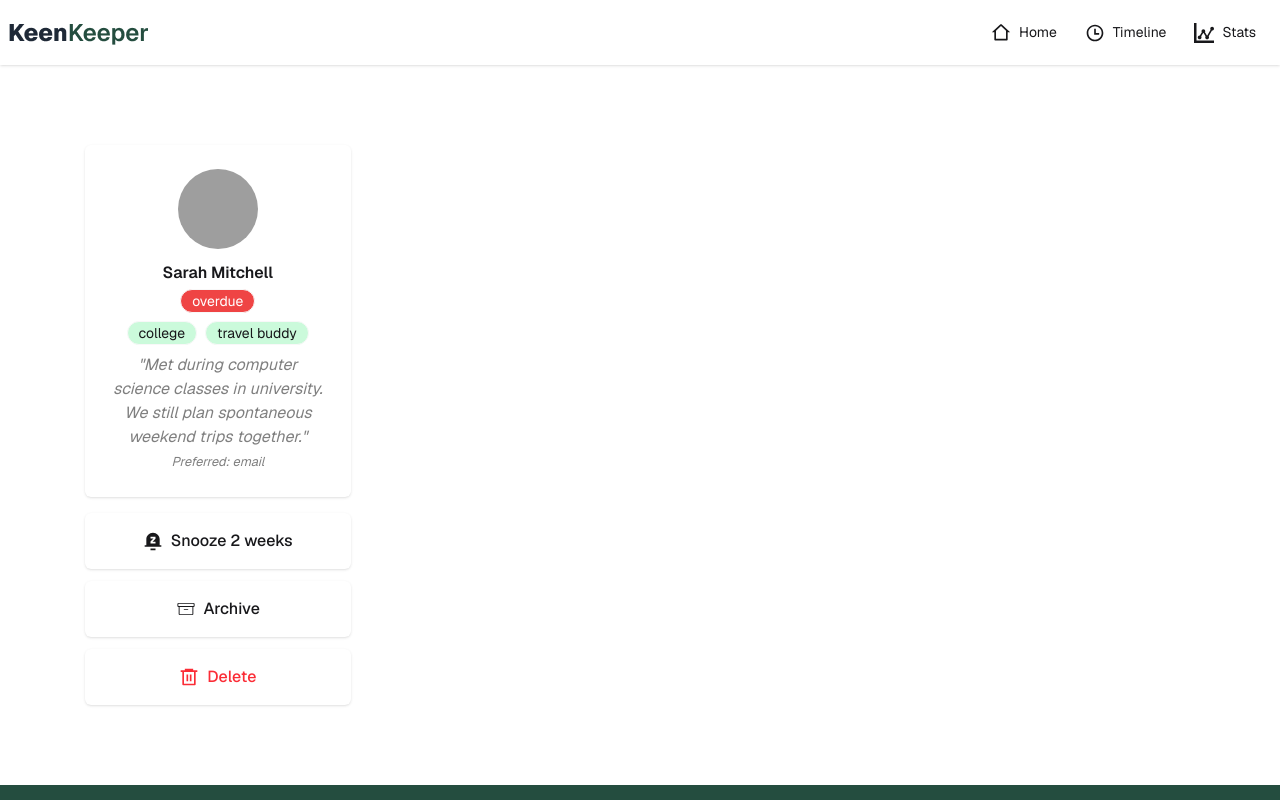
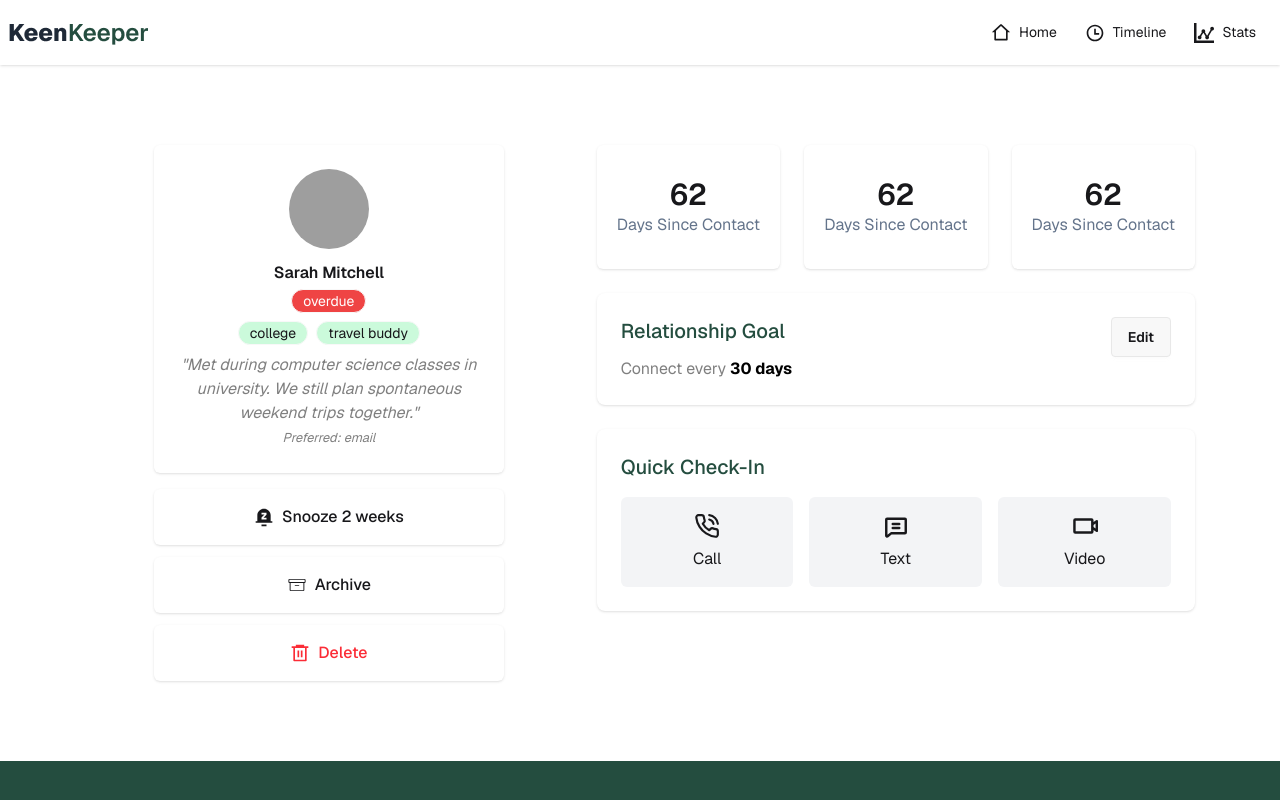
Before and after one commit to antick-arch/KeenKeeper, a Next.js app: page /details/1 in a window 1280 px wide. Shown: the top 800 px of the page. Built offline with nearby package versions, Linux system fonts and the light colour scheme; grey boxes are pictures that could not be loaded.

Commit message:
Enhance FriendDetails page with new layout, quick check-in options, and add NotFound component; update Footer styling and implement FriendContext for state management

```diff
--- a/src/app/details/[id]/page.jsx
+++ b/src/app/details/[id]/page.jsx
@@ -1,7 +1,8 @@
 import friends from '@/data/friends.json';
 import Image from 'next/image';
 import { notFound } from 'next/navigation';
-import { PiArchiveLight } from 'react-icons/pi';
+import { LuPhoneCall } from 'react-icons/lu';
+import { PiArchiveLight, PiChatTextBold, PiVideoCameraBold } from 'react-icons/pi';
 import { RiDeleteBin6Line, RiNotificationSnoozeFill } from 'react-icons/ri';
 
 const FriendDetails = async ({ params }) => {
@@ -11,8 +12,8 @@ const FriendDetails = async ({ params }) => {
         return notFound();
     }
     return (
-        <div className='max-w-277.5 mx-auto grid md:grid-cols-4 place-items-center gap-4 my-20'>
-            <div className='max-w-87.5'>
+        <div className='max-w-277.5 mx-auto my-20 flex flex-col md:flex-row gap-6'>
+            <div className='max-w-87.5 mx-auto'>
                 <div className='w-full shadow-sm rounded-md p-6 flex flex-col items-center justify-center'>
                     <Image
                         className='rounded-full w-20 h-20 object-cover mb-2'
@@ -48,11 +49,47 @@ const FriendDetails = async ({ params }) => {
                 </div>
             </div>
 
+            <div className='space-y-6'>
+                <div className='grid md:grid-cols-3 gap-6'>
+                    <div className='text-center bg-white shadow rounded-md px-5 py-8'>
+                        <h2 className='text-3xl font-semibold'>62</h2>
+                        <p className='text-[#64748B]'>Days Since Contact</p>
+                    </div>
+                    <div className='text-center bg-white shadow rounded-md px-5 py-8'>
+                        <h2 className='text-3xl font-semibold'>62</h2>
+                        <p className='text-[#64748B]'>Days Since Contact</p>
+                    </div>
+                    <div className='text-center bg-white shadow rounded-md px-5 py-8'>
+                        <h2 className='text-3xl font-semibold'>62</h2>
+                        <p className='text-[#64748B]'>Days Since Contact</p>
+                    </div>
+                </div>
+                <div className='max-w-full bg-white shadow p-6 rounded-lg'>
+                    <div className='flex justify-between'>
+                        <h2 className='text-xl font-medium text-[#244D3F]'>Relationship Goal</h2>
+                        <button className='btn'>Edit</button>
+                    </div>
+                    <h2 className='text-black/50'>Connect every <span className='font-bold text-black'>30 days</span></h2>
+                </div>
+                <div className='rounded-lg bg-white max-w-full shadow p-6 space-y-4'>
+                    <h2 className='font-medium text-xl text-[#244D3F]'>Quick Check-In</h2>
+                    <div className='grid grid-cols-3 gap-4'>
+                        <button className='flex flex-col justify-center items-center p-4 bg-gray-100 rounded-md space-y-2'>
+                            <LuPhoneCall className='text-[26px] font-extrabold' />
+                            <h2>Call</h2>
+                        </button>
+                        <button className='flex flex-col justify-center items-center p-4 bg-gray-100 rounded-md space-y-2'>
+                            <PiChatTextBold className='text-[26px] font-extrabold' />
+                            <h2>Text</h2>
+                        </button>
+                        <button className='flex flex-col justify-center items-center p-4 bg-gray-100 rounded-md space-y-2'>
+                            <PiVideoCameraBold className='text-[26px] font-extrabold' />
+                            <h2>Video</h2>
+                        </button>
 
-
-
-
-            <div></div>
+                    </div>
+                </div>
+            </div>
         </div>
     );
 };
--- /dev/null
+++ b/src/app/not-found.jsx
@@ -0,0 +1,78 @@
+"use client";
+
+import Link from "next/link";
+import { FaHome, FaArrowLeft } from "react-icons/fa";
+import { FiSearch } from "react-icons/fi";
+
+export default function NotFound() {
+  return (
+    <div className="min-h-screen bg-[#0B1120] flex items-center justify-center px-6 overflow-hidden relative">
+
+      {/* Glow Effects */}
+      <div className="absolute top-[-120px] left-[-120px] w-[300px] h-[300px] bg-emerald-500/20 blur-3xl rounded-full"></div>
+
+      <div className="absolute bottom-[-120px] right-[-120px] w-[300px] h-[300px] bg-green-400/20 blur-3xl rounded-full"></div>
+
+      {/* Card */}
+      <div className="relative z-10 max-w-2xl w-full">
+
+        <div className="bg-white/5 border border-white/10 backdrop-blur-xl rounded-3xl p-10 md:p-14 shadow-2xl">
+
+          {/* Icon */}
+          <div className="w-20 h-20 rounded-2xl bg-green-500/10 border border-green-500/20 flex items-center justify-center mb-8">
+
+            <FiSearch className="text-green-400 text-4xl" />
+
+          </div>
+
+          {/* 404 */}
+          <h1 className="text-7xl md:text-8xl font-black text-white tracking-tight">
+            404
+          </h1>
+
+          {/* Title */}
+          <h2 className="text-3xl font-bold text-white mt-4">
+            Oops! Page not found
+          </h2>
+
+          {/* Description */}
+          <p className="text-gray-400 mt-5 leading-relaxed max-w-lg">
+            The page you are looking for might have been removed,
+            renamed, or temporarily unavailable.
+          </p>
+
+          {/* Buttons */}
+          <div className="flex flex-col sm:flex-row gap-4 mt-10">
+
+            {/* Home */}
+            <Link
+              href="/"
+              className="flex items-center justify-center gap-2 bg-green-500 hover:bg-green-400 text-black font-semibold px-6 py-3 rounded-xl transition-all duration-300"
+            >
+              <FaHome />
+              Back Home
+            </Link>
+
+            {/* Go Back */}
+            <button
+              onClick={() => window.history.back()}
+              className="flex items-center justify-center gap-2 border border-white/10 bg-white/5 hover:bg-white/10 hover:border-white/20 text-white px-6 py-3 rounded-xl transition-all duration-300"
+            >
+              <FaArrowLeft />
+              Go Back
+            </button>
+
+          </div>
+
+          {/* Footer */}
+          <div className="border-t border-white/10 mt-12 pt-6 text-sm text-gray-500">
+            KeenKeeper © 2026 — All rights reserved.
+          </div>
+
+        </div>
+
+      </div>
+
+    </div>
+  );
+}
--- /dev/null
+++ b/src/context/FriendContext.jsx
@@ -0,0 +1,23 @@
+'use client';
+
+import React, { createContext, useContext, useState } from 'react';
+
+const FriendContext = createContext();
+
+export const FriendProvider = ({ children }) => {
+    const [friendData, setFriendData] = useState(null);
+
+    return (
+        <FriendContext.Provider value={{ friendData, setFriendData }}>
+            {children}
+        </FriendContext.Provider>
+    );
+};
+
+export const useFriend = () => {
+    const context = useContext(FriendContext);
+    if (!context) {
+        throw new Error('useFriend must be used within a FriendProvider');
+    }
+    return context;
+};
--- a/src/data/friends.json
+++ b/src/data/friends.json
@@ -74,7 +74,7 @@
   {
     "id": 7,
     "name": "Emily Carter",
-    "picture": "https://i.ibb.co/jkbHpdST/images-3.jpg",
+    "picture": "https://i.ibb.co/5WCQL8Vr/img1.jpg",
     "email": "emily.carter@example.com",
     "days_since_contact": 18,
     "status": "overdue",
@@ -86,7 +86,7 @@
   {
     "id": 8,
     "name": "Rafiul Karim",
-    "picture": "https://i.ibb.co/jkbHpdST/images-3.jpg",
+    "picture": "https://i.ibb.co/cnBFKs1/img2.jpg",
     "email": "rafiul.karim@example.com",
     "days_since_contact": 7,
     "status": "on-track",
```
Also changed, not shown: src/components/shared/Footer.jsx (+3 -3 lines).
